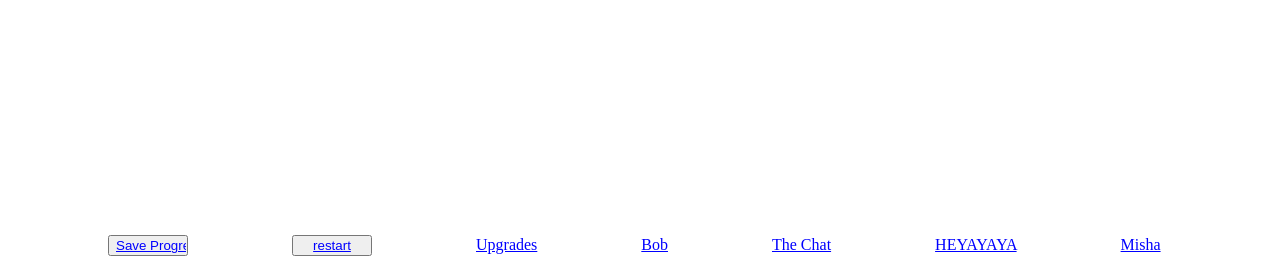
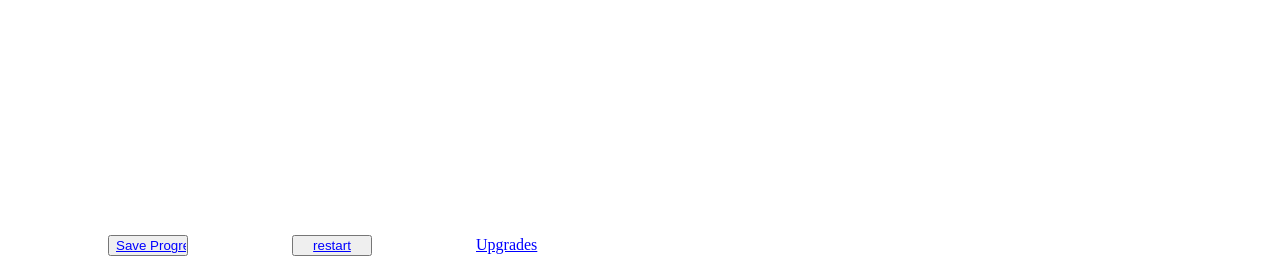
Before and after one commit to JackBrasesco/taco-clicker, a plain HTML site: page index.html in a window 1280 px wide. Shown: the part 539-800 px from the top of the page. Drawn offline with nearby package versions, Linux system fonts and the light colour scheme.

Commit message:
Update index.html

```diff
--- a/index.html
+++ b/index.html
@@ -15,10 +15,6 @@
       <input type="button" id="h" value="Save Progress" class="btm"/>
       <input type="button" id="i" value="restart" class="btm" />
       <a id="g" class="btm" href="upgrade.html">Upgrades</a>
-      <a href="http://jackbrasesco.github.io/bob" id="c" class="btm" value="bob" >Bob</a>
-      <a href="http://jackbrasesco.github.io/chat" id="d" class="btm" value="chat" >The Chat</a>
-      <a href="http://heyyeyaaeyaaaeyaeyaa.com/" id="e" class="btm"  value="HEYAYAYA" >HEYAYAYA</a>
-      <a href="http://jackbrasesco.github.io/misha" id="f" class="btm"  value="HEYAYAYA" >Misha</a>
     </div>
     <script src="taco.js"></script>
     <script src="firebase-config.js"></script>
```
